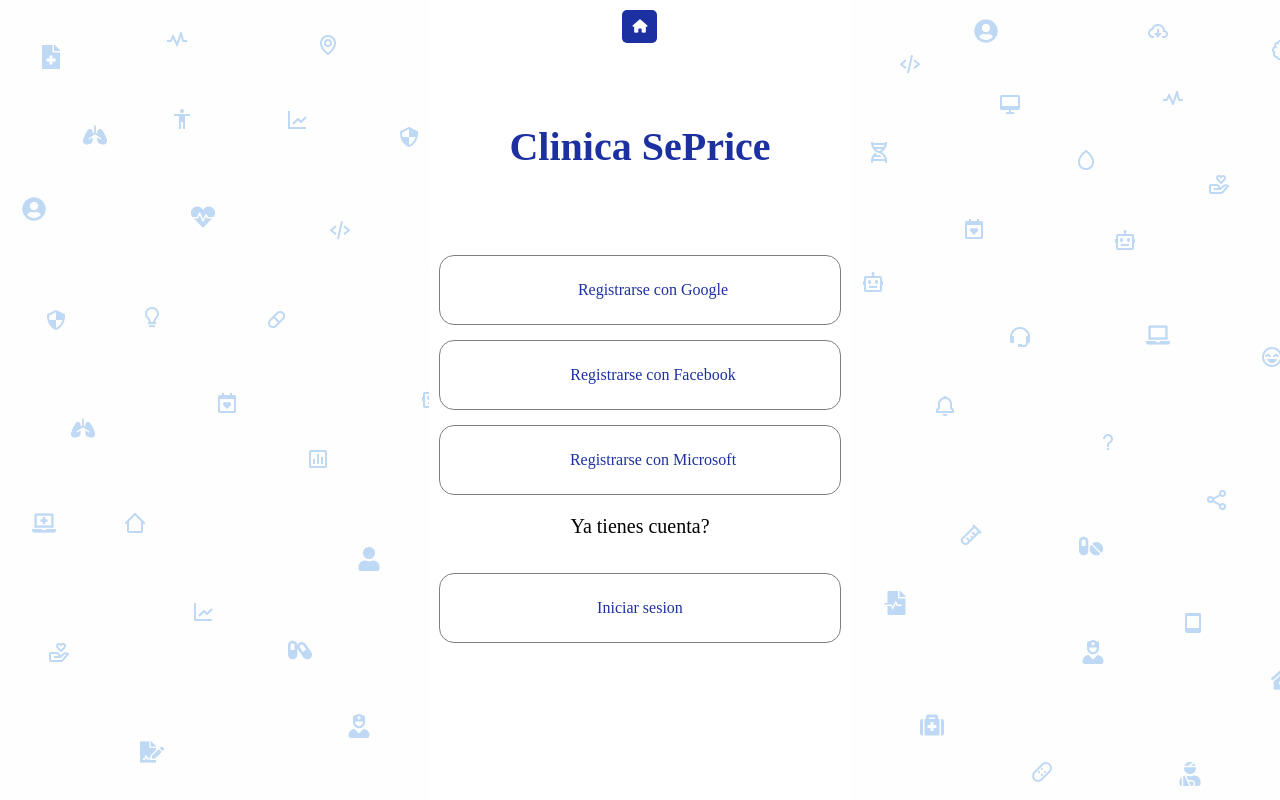
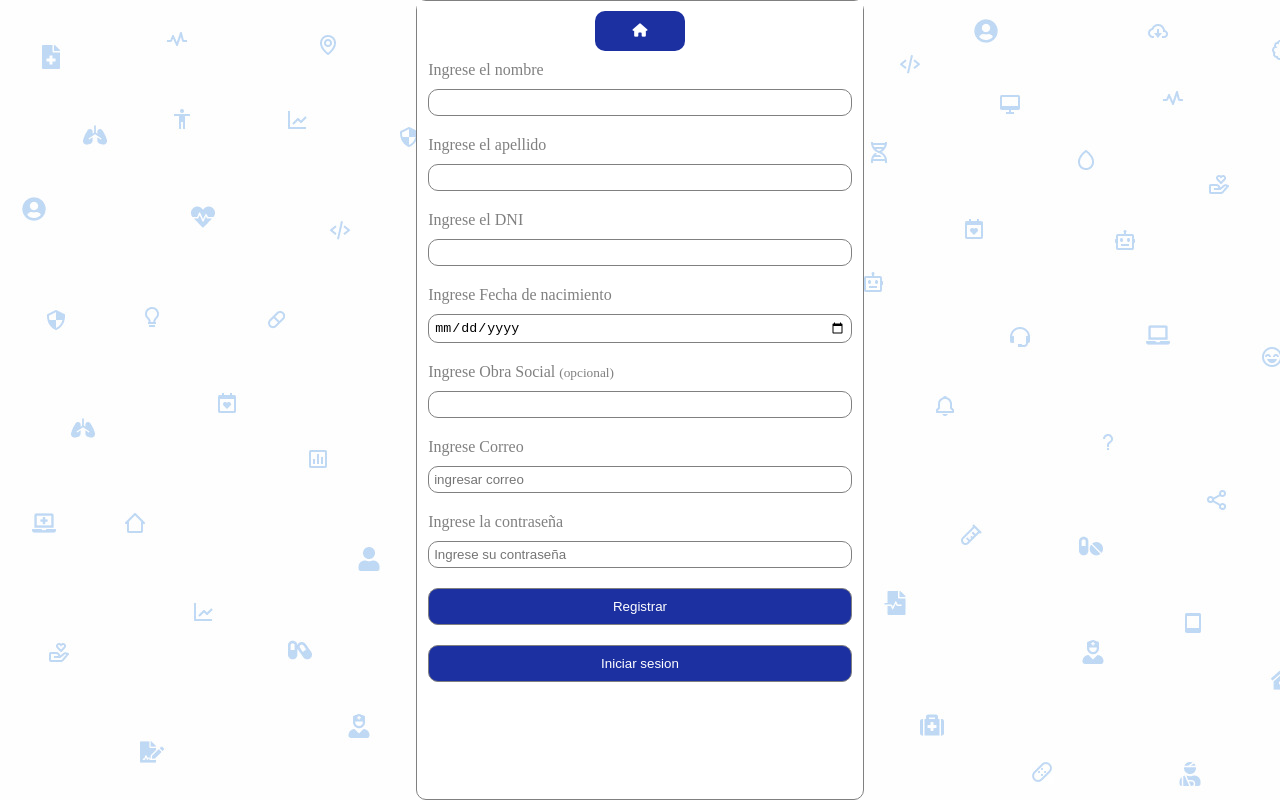
Before and after one commit to Orlandperez/Cl-nica-SePrice, a website: page login-p2.html in a window 1280 px wide. Drawn offline with nearby package versions, Linux system fonts and the light colour scheme.

Commit message:
actualizando el sitio v1.0

```diff
--- a/css/cliente.css
+++ b/css/cliente.css
@@ -9,7 +9,7 @@ main{
     width: 100%;
     height: 100vh;
     text-align: center;
-    background-image: url('/Cl-nica-SePrice/img/hero-fondo.jpg')
+    background-image: url("../img/hero-fondo.jpg")
 }
 
 i{
@@ -44,7 +44,7 @@ main .iniciarSecion .house{
     z-index: 3;
 }
 main .iniciarSecion .titulo{
-    padding-top: 70px;
+    padding-top: 15px;
 }
 main .iniciarSecion .titulo p{
     color: white;
--- a/css/login-p.css
+++ b/css/login-p.css
@@ -7,30 +7,26 @@
 .log-in{
     width: 100%;
     height: 100vh;
-    background-image: url('/Cl-nica-SePrice/img/hero-fondo.jpg')
+    background-image: url("../img/hero-fondo.jpg")
 }
-
-i{
-    color: white;
-    padding: 10px;
-}
-
-.content-item{
+.log-in .contenido-log .content-item{
+    width: 100%;
+    height: 60px;
     display: flex;
     justify-content: center;
+    align-items: center;
 }
-
-.icono{
-margin: 20px;
-border: none;
-border-radius: 5px;
-background-color: rgb(28, 48, 161);
-}
-
-.icono:hover{
-    transition: 0.2s;
-    background-color: rgb(23, 74, 168);
-
+.log-in .contenido-log .content-item a{
+    font-size: 20px;
+    display: inline-block;
+    color: white;
+    width: 100px;
+    height: 35px;
+    text-align: center;
+    margin-top: 10px;
+    padding: 5px;
+    background-color: rgb(28, 48, 161);
+    border-radius: 10px;
 }
 
 .log-in .contenido-log{
--- a/css/login-p2.css
+++ b/css/login-p2.css
@@ -5,67 +5,100 @@
     text-decoration: none;
 }
 
-
-
+/* PARTE HECHA POR EDGARDO */
 .login-p2{
     width: 100%;
     height: 100vh;
-    background-image: url('/Cl-nica-SePrice/img/hero-fondo.jpg')
+    background-image: url("../img/hero-fondo.jpg")
 }
-
-i{
+.login-p2 .contenido-login2 .icono{
+    width: 100%;
+    height: 40px;
+    background-color: white;
+    border: none;
+    outline: none;
+}
+.login-p2 .contenido-login2 .icono a{
     color: white;
-    padding: 10px;
-}
-
-.icono{
-margin: 10px;
-border: none;
-border-radius: 5px;
-background-color: rgb(28, 48, 161);
-}
-
-.icono:hover{
-    transition: 0.2s;
-    background-color: rgb(23, 74, 168);
-
-}
-.login-p2 div{
-    background-color: white;
-    width: 33%;
+    display: inline-block;
+    background-color: rgb(28, 48, 161);
+    width: 20%;
     height: 100%;
-    margin: 0 auto;
-    text-align: center
-}
-.login-p2 div h1{
-    font-size: 40px;
-    color: rgb(28, 48, 161);
-    padding: 70px;
-}
-.login-p2 div .red-social{
     display: flex;
     justify-content: center;
     align-items: center;
+    margin: 0 auto;
+    margin-top: 10px;
+    border-radius: 10px;
+}
+
+/* EMPEZANDO LO NNUEVO DE REGISTRO */
+.login-p2 .contenido-login2{
+    width: 35%;
+    background-color: white;
+    margin: 0 auto;
+    height: 100%;
     border: 1px solid gray;
-    border-radius: 15px;
-    height: 70px;
+    border-radius: 10px;
+}
+.login-p2 .contenido-login2 form{
     width: 95%;
+    height: 80%;
     margin: 0 auto;
-    margin-top: 15px;
-    color: rgb(28, 48, 161);
-    transition: .2s;
+    display: flex;
+    flex-direction: column;
 }
-.login-p2 div .red-social:hover{
+.login-p2 .contenido-login2 form label{
+    padding-top: 20px;
+    color: gray;
+}
+.login-p2 .contenido-login2 form input{
+    padding: 5px;
+    margin-top: 10px;
+    border-radius: 10px;
+    border: 1px solid gray;
+    outline: none;
+}
+.login-p2 .contenido-login2 form button{
+    padding: 10px;
+    margin-top: 20px;
+    border-radius: 10px;
+    border: 1px solid gray;
     background-color: rgb(28, 48, 161);
     color: white;
 }
-.login-p2 div .red-social i{
-    padding: 0 10px 0 0;
+.login-p2 .contenido-login2 form button a{
+    text-decoration: none;
+    color: white;
+    display: inline-block;
+    width: 100%;
 }
-.login-p2 div p{
-    font-size: 20px;
-    padding: 20px 0;
-}
+
+
+
+
+
+
+
+
+
+
+
+
+
+
+
+
+
+
+
+
+
+
+
+
+
+
 
 
 @media(max-width: 1100px){
--- a/js/component.js
+++ b/js/component.js
@@ -12,8 +12,8 @@ header.innerHTML = `
     <nav>
         <a href="index.html"> Inicio </a>
         <a href="form_turno.html"> Turnos </a>
-        <a href="/Cl-nica-SePrice/index.html#clinica-medica">Clínica Médica</a>
-        <a href="/Cl-nica-SePrice/index.html#estudios-medicos">Estudios Médicos</a>
+        <a href="index.html #clinica-medica">Clínica Médica</a>
+        <a href="index.html #estudios-medicos">Estudios Médicos</a>
         <a href="cliente.html"> Iniciar sesion</a>
         <a href="login-p.html"> Ingreso medico</a>
     </nav>
--- /dev/null
+++ b/js/register.js
@@ -0,0 +1,75 @@
+const spinner = document.getElementById('spinner');
+const gracias = document.getElementById('gracias');
+const registrar = document.getElementById('registrar');
+const form = document.getElementById('form') ;
+
+spinner.style.display = "none"; // Inicialmente oculto
+
+const registrarPaciente = async (data) => {
+    try {
+        // Mostrar spinner y ocultar formulario
+        spinner.style.display = 'flex';
+
+        const res = await axios.post("http://localhost:5084/api/Paciente", data, {
+            headers: {
+                'Content-Type': 'application/json'
+            }
+        });
+
+        // Ocultar spinner después de recibir respuesta
+        spinner.style.display = 'flex';
+
+        // Si se recibe una respuesta satisfactoria
+        if (res) {
+            // Mostrar mensaje de agradecimiento
+            spinner.style.display = 'none' ;
+            gracias.style.display = 'flex';
+            gracias.innerHTML = `<p> <strong>${data.Nombre}</strong>, te Registraste correctamente </p>`;
+            gracias.innerHTML += `<img src="./img/ok.png" alt="" id="img">`
+
+            form.style.display = 'none'
+            // Limpiar campos del formulario (esto es opcional)
+            limpiarCampos();
+        }
+    } catch (error) {
+        console.error('Error registrando el paciente:', error.response ? error.response.data : error.message);
+        // Mostrar mensaje de disculpas en caso de error
+        gracias.style.display = 'block';
+        gracias.innerHTML = `<h1>Lo sentimos, hubo un error al intentar registrar al paciente.</h1>`;
+        // Ocultar spinner en caso de error
+        spinner.style.display = 'none';
+    }
+};
+
+// Función para limpiar campos del formulario
+const limpiarCampos = () => {
+    document.getElementById('name').value = '';
+    document.getElementById('apellido').value = '';
+    document.getElementById('dni').value = '';
+    document.getElementById('date').value = '';
+    document.getElementById('os').value = '';
+};
+
+// Evento click del botón de registrar
+registrar.addEventListener('click', (e) => {
+    e.preventDefault(); // Prevenir envío del formulario por defecto
+
+    // Obtener valores del formulario
+    const nombre = document.getElementById('name').value;
+    const apellido = document.getElementById('apellido').value;
+    const dni = document.getElementById('dni').value;
+    const date = document.getElementById('date').value;
+    const os = document.getElementById('os').value;
+
+    // Crear objeto paciente
+    const paciente = {
+        Nombre: nombre,
+        Apellido: apellido,
+        Dni: dni,
+        FechaNacimiento: date,
+        ObraSocial: os
+    };
+
+    // Llamar a la función para registrar paciente
+    registrarPaciente(paciente);
+});
--- a/login-p2.html
+++ b/login-p2.html
@@ -11,19 +11,77 @@
 </head>
 <body>
     <section class="login-p2">
-        <div>
+        <div class="contenido-login2">
             <button class="icono">
                 <a href="index.html">
                     <i class="fa-solid fa-house"></i>
                 </a>
             </button>
-            <h1>Clinica SePrice</h1>
-            <a href="" class="red-social"><i class="bi bi-google"></i>Registrarse con Google</a>
-            <a href="" class="red-social"><i class="bi bi-facebook"></i>Registrarse con Facebook</a>
-            <a href="" class="red-social"><i class="bi bi-microsoft"></i>Registrarse con Microsoft</a>
-            <p>Ya tienes cuenta?</p>
-            <a href="login-p.html" class="red-social">Iniciar sesion</a>
+            <form action="" class="form" id="form">
+
+                <label for="name">Ingrese el nombre</label>
+                <input id="name" type="text" required>
+
+                <label for="apellido">Ingrese el apellido</label>
+                <input id="apellido" type="text" required>
+
+
+                <label for="dni">Ingrese el DNI</label>
+                <input type="text"  id="dni" required>
+
+                <label for="date">Ingrese Fecha de nacimiento</label>
+                <input type="date" name="" id="date" required>
+
+
+                <label for="os">Ingrese Obra Social <small>(opcional)</small></label>
+                <input type="text" id="os">
+
+
+                <label for="">Ingrese Correo</label>
+                <input type="text" required placeholder="ingresar correo">
+
+                <label for="">Ingrese la contraseña</label>
+                <input type="password" required placeholder="Ingrese su contraseña">
+
+                <button id="registrar">Registrar</button>
+                <button>
+                    <a href="../Cl-nica-SePrice/login-p.html">Iniciar sesion</a>
+                </button>
+            </form>
         </div>
     </section>
+
+    <script src="https://cdn.jsdelivr.net/npm/bootstrap@5.3.3/dist/js/bootstrap.bundle.min.js" integrity="sha384-YvpcrYf0tY3lHB60NNkmXc5s9fDVZLESaAA55NDzOxhy9GkcIdslK1eN7N6jIeHz" crossorigin="anonymous"></script>
+    <script src="https://cdn.jsdelivr.net/npm/axios/dist/axios.min.js"></script>
+    <script type="module" src="./js/register.js"></script>
+
+
+
+
+    <script type="module">
+        // Import the functions you need from the SDKs you need
+        import { initializeApp } from "https://www.gstatic.com/firebasejs/10.12.2/firebase-app.js";
+        import { gogleAuth, Provider  } from ""
+        // TODO: Add SDKs for Firebase products that you want to use
+        // https://firebase.google.com/docs/web/setup#available-libraries
+
+        // Your web app's Firebase configuration
+        const firebaseConfig = {
+          apiKey: "AIzaSyAUXxKe4LqqL4fEYWQDxCyvHZbOcUKnvzg",
+          authDomain: "clinica-f04d4.firebaseapp.com",
+          projectId: "clinica-f04d4",
+          storageBucket: "clinica-f04d4.appspot.com",
+          messagingSenderId: "475993767729",
+          appId: "1:475993767729:web:3eea19720704475c15ba10"
+        };
+
+        // Initialize Firebase
+        const app = initializeApp(firebaseConfig);
+
+
+
+      </script>
+
+    <script type="module" src="./js/firebase.js"></script>
 </body>
 </html>
--- /dev/null
+++ b/package.json
@@ -0,0 +1,6 @@
+{
+  "dependencies": {
+    "axios": "^1.7.2",
+    "firebase": "^10.12.2"
+  }
+}
```
Also changed, not shown: cliente.html (+0 -1 lines), form_turno.html (+1 -0 lines), index.html (+2 -1 lines), js/index.js (+11 -0 lines), login-p.html (+0 -2 lines), js/fireBase.js (added), js/helper.js (added), js/turno.js (added), 1 other file.
